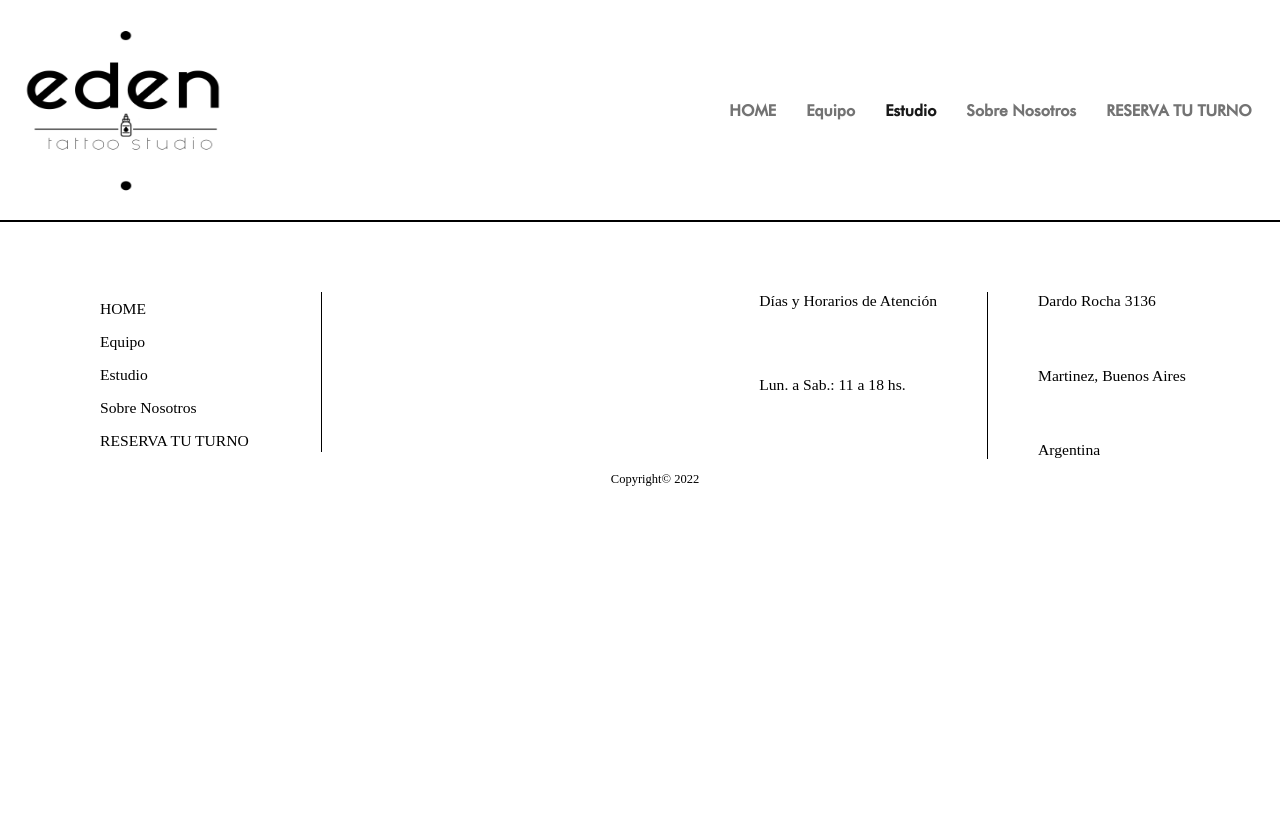
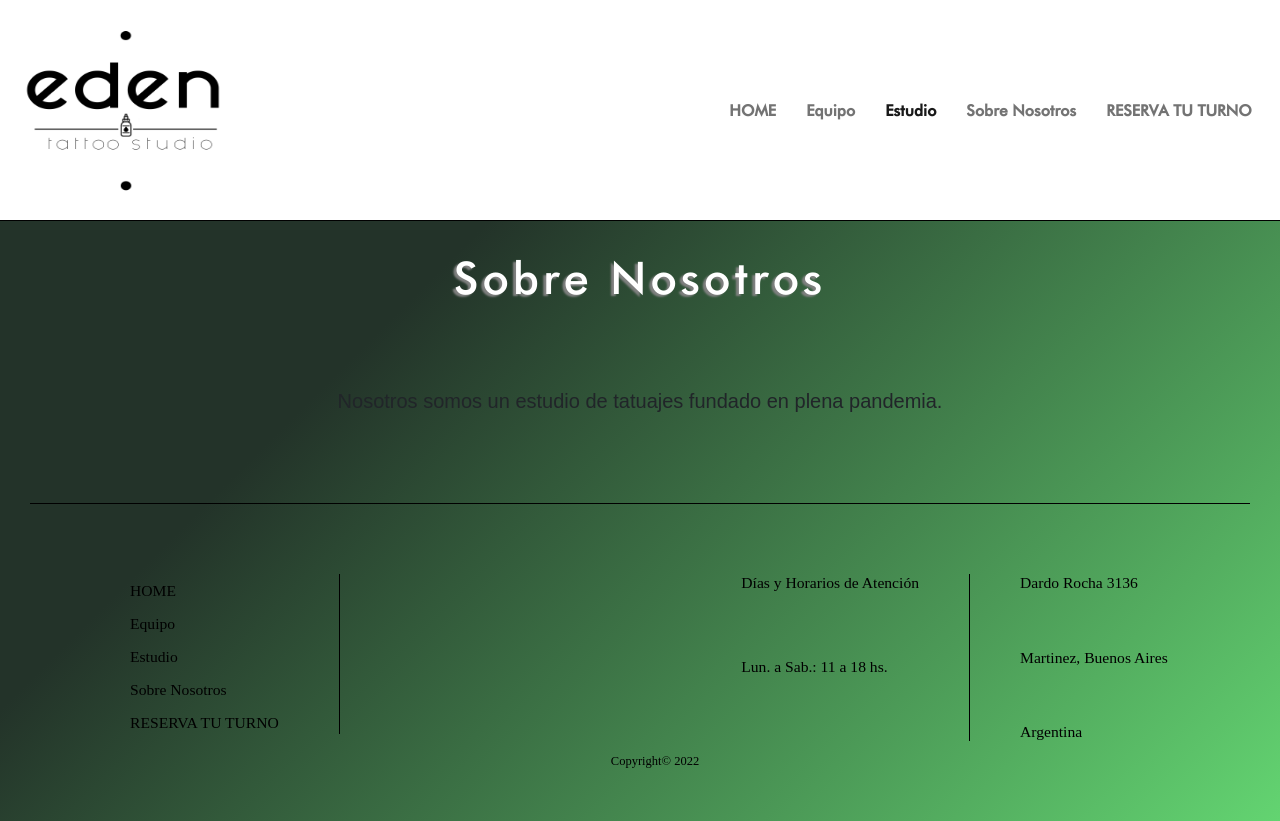
Before and after one commit to chinomaher/proyectofinalmaherdesarrolloweb, a website: page html/sobrenosotros.html in a window 1280 px wide. Before the commit the page ends 800 px from the top, so only its background shows below. Drawn offline with nearby package versions, Linux system fonts and the light colour scheme; some icons are missing.

Commit message:
Primeros Cambios Sobre Nosotros

```diff
--- a/css/style.css
+++ b/css/style.css
@@ -278,6 +278,7 @@ b {
   font-size: 0.8em; }
 
 .textosobrenosotros {
+  color: white
   font-family: "fuenteTexto";
   font-size: 1.8rem;
   text-align: center; }
--- a/html/sobrenosotros.html
+++ b/html/sobrenosotros.html
@@ -85,6 +85,16 @@
         </header>
         <!-- End of header -->
         <!-- Main Content -->
+            <main class="mainsobrenosotros">
+            <div>
+                <h1 class="tituloMain">Sobre Nosotros</h1>
+            </div>
+            <div class="textosobrenosotros"
+                <p>
+                Nosotros somos un estudio de tatuajes fundado en plena pandemia.
+                </p>
+            </div>
+
 
         <!-- End of Main Content -->
         <!-- Footer -->
```
